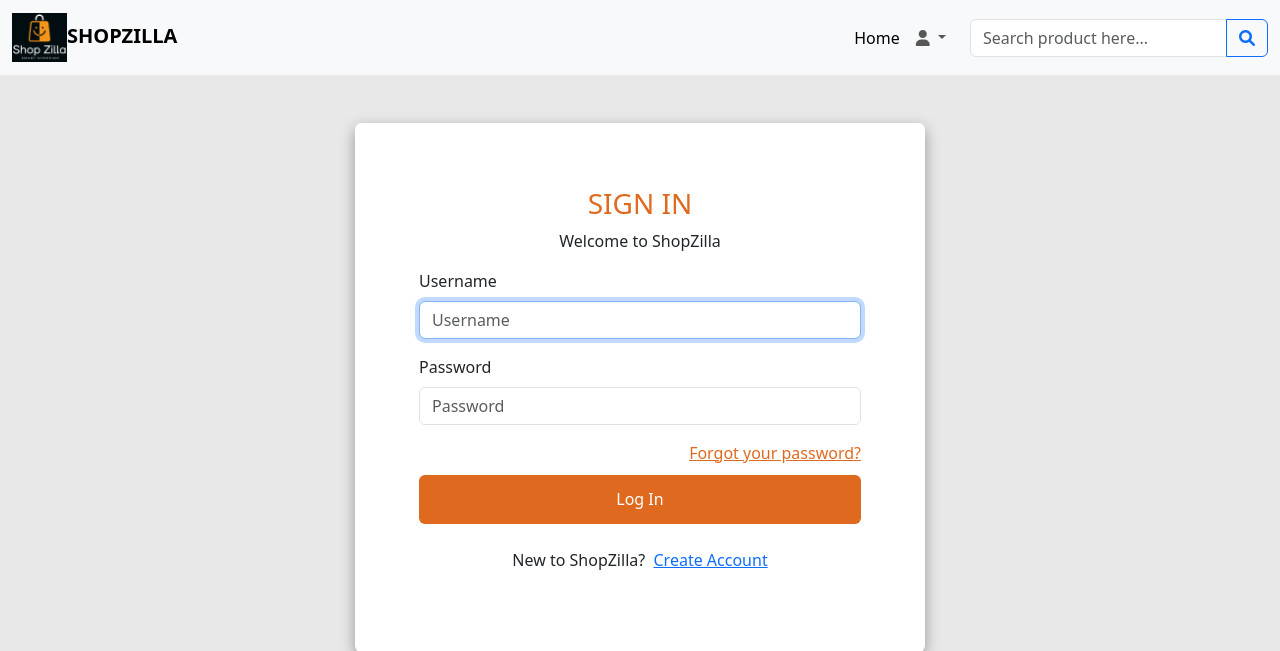
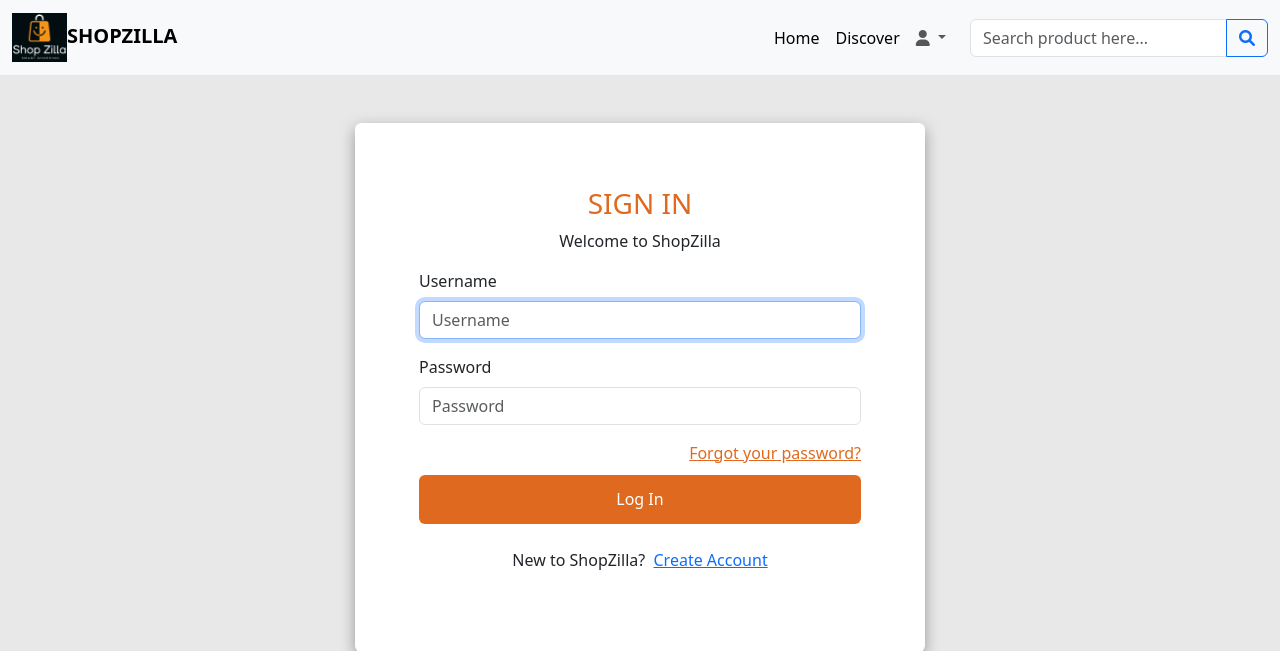
Before and after one commit to Miss-Faith/Shop-Zilla, a Django app: page /accounts/login/ in a window 1280 px wide. Shown: the top 651 px of the page. Run offline with Django 4.2, Linux system fonts and the light colour scheme; some libraries are stand-ins or nearby versions.

Commit message:
Style : Adds discover item on navbar

```diff
--- a/app/templates/navbar.html
+++ b/app/templates/navbar.html
@@ -12,6 +12,9 @@
       <ul class="navbar-nav ms-auto mb-2 mb-lg-0 mx-3">
         <li class="nav-item">
           <a class="nav-link active" aria-current="page" href="/">Home</a>
+        </li>
+        <li class="nav-item">
+          <a class="nav-link active" aria-current="page" href="/search">Discover</a>
         </li>
         <!-- Icon dropdown -->
         <li class="nav-item me-3 me-lg-0 dropdown">
```
